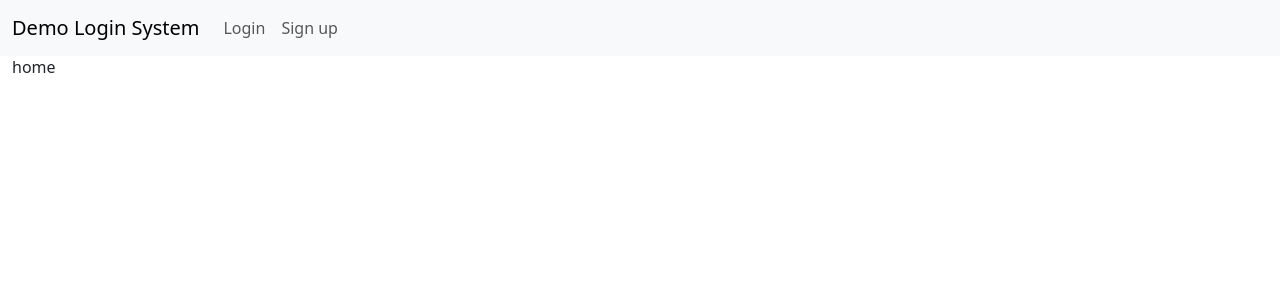
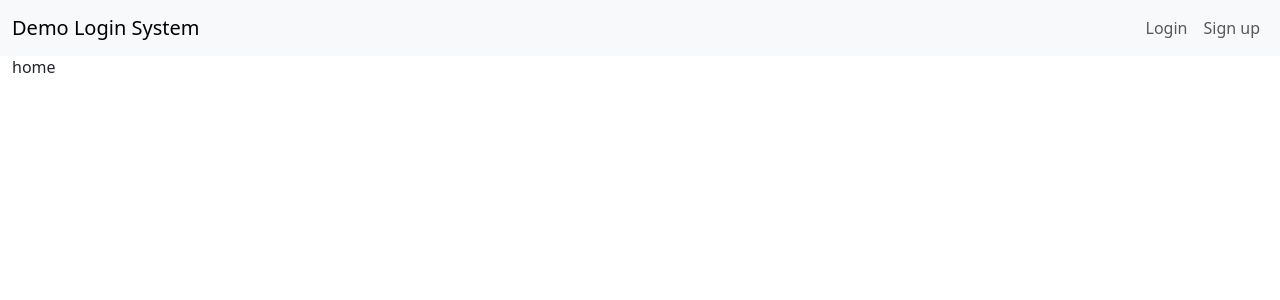
Before and after one commit to tave8/demo-login-system-frontend, a React (Vite) app: page / in a window 1280 px wide. Shown: the top 300 px of the page. Built offline with nearby package versions, Linux system fonts and the light colour scheme; no server answers.

Commit message:
when not logged in, show login to right

```diff
--- a/src/components/AppNav.tsx
+++ b/src/components/AppNav.tsx
@@ -46,18 +46,20 @@ const MyNav = () => {
                   </Link>
               )}
 
-              {!authenticated && (
+            </Nav>
+
+            {/* login / signup */}
+            {!authenticated && (
+            <Nav className="end">
                   <Link to={AppRoutes.login} className="nav-item nav-link">
                     Login
                   </Link>
-              )}
-
-              {!authenticated && (
                   <Link to={AppRoutes.signup} className="nav-item nav-link">
                     Sign up
                   </Link>
-              )}
             </Nav>
+            )}
+
 
             {/* settings */}
             {authenticated && (
```
